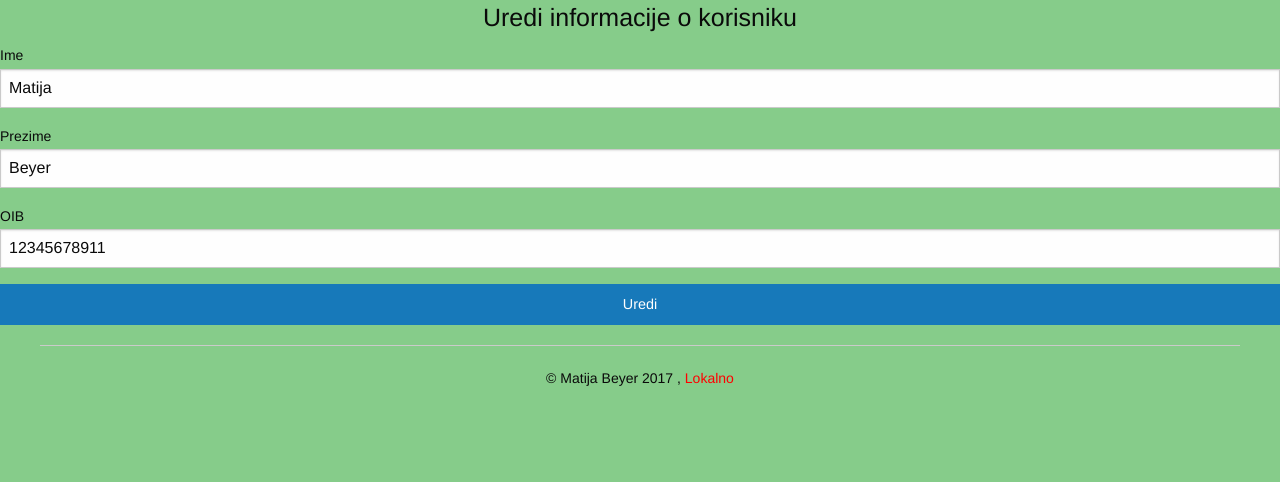
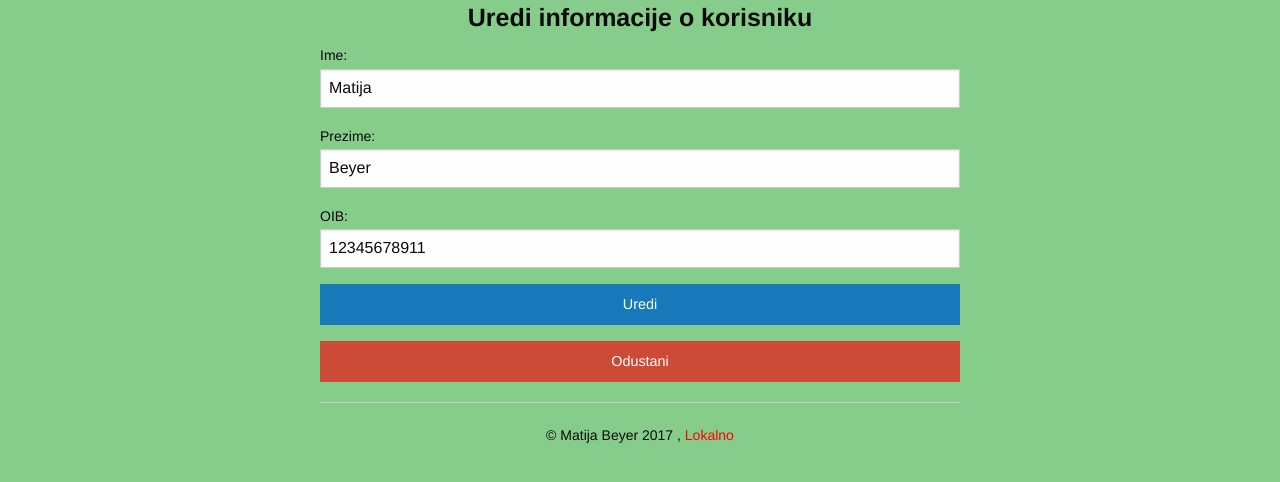
Before and after one commit to BeyerMatija/Edunova, a PHP site: page /privatno/korisnici/uredi.php?sifra=1 in a window 1280 px wide. Shown: the part 55-537 px from the top of the page. Run offline with PHP 8.4, Linux system fonts and the light colour scheme; the visitor is signed in with stand-in values (Sample User, id 1); data comes from the database, SQL or seed files in the repository.

Commit message:
Update uredi.php

```diff
--- a/Zavrsni rad v2.2/privatno/korisnici/uredi.php
+++ b/Zavrsni rad v2.2/privatno/korisnici/uredi.php
@@ -1,4 +1,5 @@
  <?php include_once '../../konfiguracija.php';  ?>
+ <?php include_once '../../funkcije.php'; provjeralogin(); ?>
 <!doctype html>
 <html class="no-js" lang="en" dir="ltr">
   <head>
@@ -17,18 +18,30 @@
 							$korisnik = $izraz->fetch(PDO::FETCH_OBJ);
 
 							       ?>
+
+		<div class ="grid-x">
+  		<div class="medium-3 large-3 cell"></div>
+  		<div class="medium-6 large-6 cell">
+
 	    <form class="log-in-form" method="post" action="<?php echo $putanjaAPP;?>privatno/korisnici/edit.php">
 
-			  <h4 class="text-center">Uredi informacije o korisniku</h4>
-			  <label>Ime
-			    <input type="text" name="Ime" placeholder="Ime" value="<?php echo $korisnik->ime; ?>">
+			  <h4 class="text-center"><b>Uredi informacije o korisniku</b></h4>
+			  <label>Ime:
+			    <input type="text" name="ime" placeholder="ime" value="<?php echo $korisnik->ime; ?>">
 			  </label>
-			  <label>Prezime
-			    <input type="text" name="Prezime" placeholder="Prezime" value="<?php echo $korisnik->prezime; ?>">
+			  <label>Prezime:
+			    <input type="text" name="prezime" placeholder="prezime" value="<?php echo $korisnik->prezime; ?>">
 			  </label>
-			  <label>OIB
-		       <input type="number" name="OIB"  placeholder="OIB" value="<?php echo $korisnik->oib; ?>">
+			  <label>OIB:
+		       <input type="number" name="oib"  placeholder="oib" value="<?php echo $korisnik->oib; ?>">
+
+		       <input type="hidden" name="sifra"  value="<?php echo $korisnik->sifra; ?>">
 			  <p><input type="submit" class="button expanded" value="Uredi"></input></p>
+
+			   <a href="<?php echo $putanjaAPP;?>privatno/korisnici/index.php"">
+			  <button class="alert button expanded" name="odustani">Odustani</button>
+				</a>
+
 
 			</form>
 	<?php	include_once '../../predlosci/podnozje.php'; ?>
```
